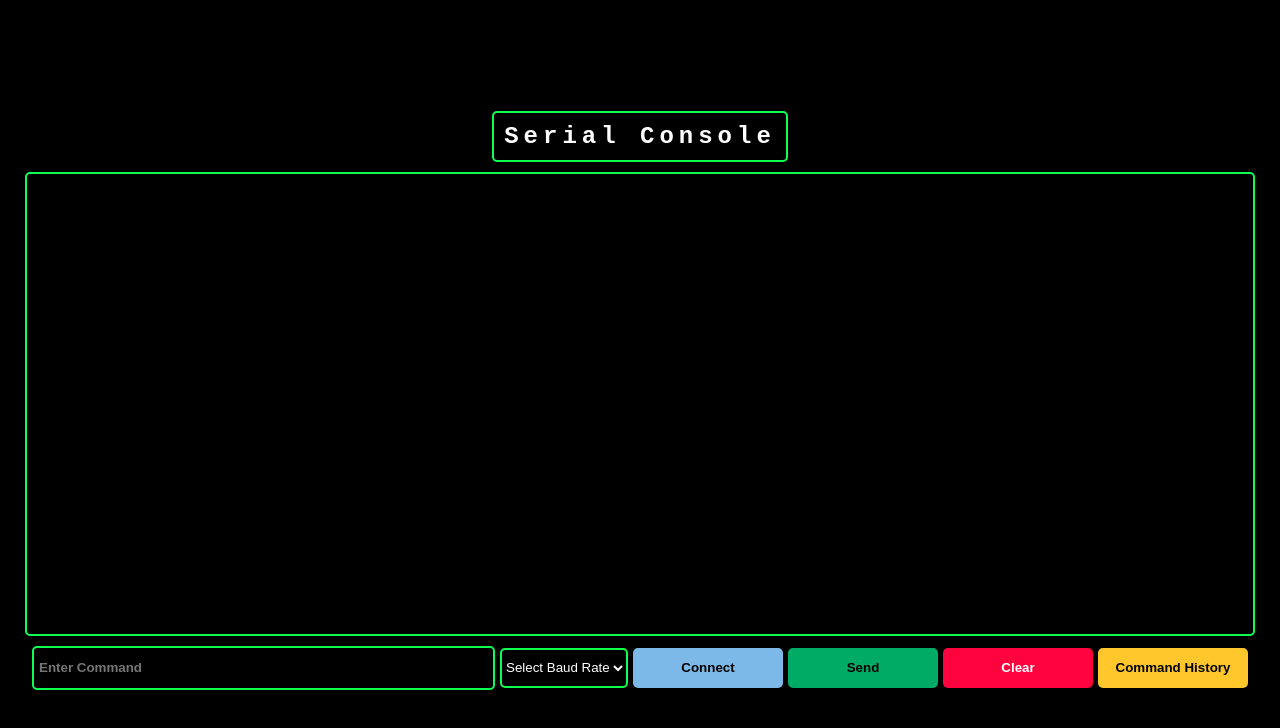
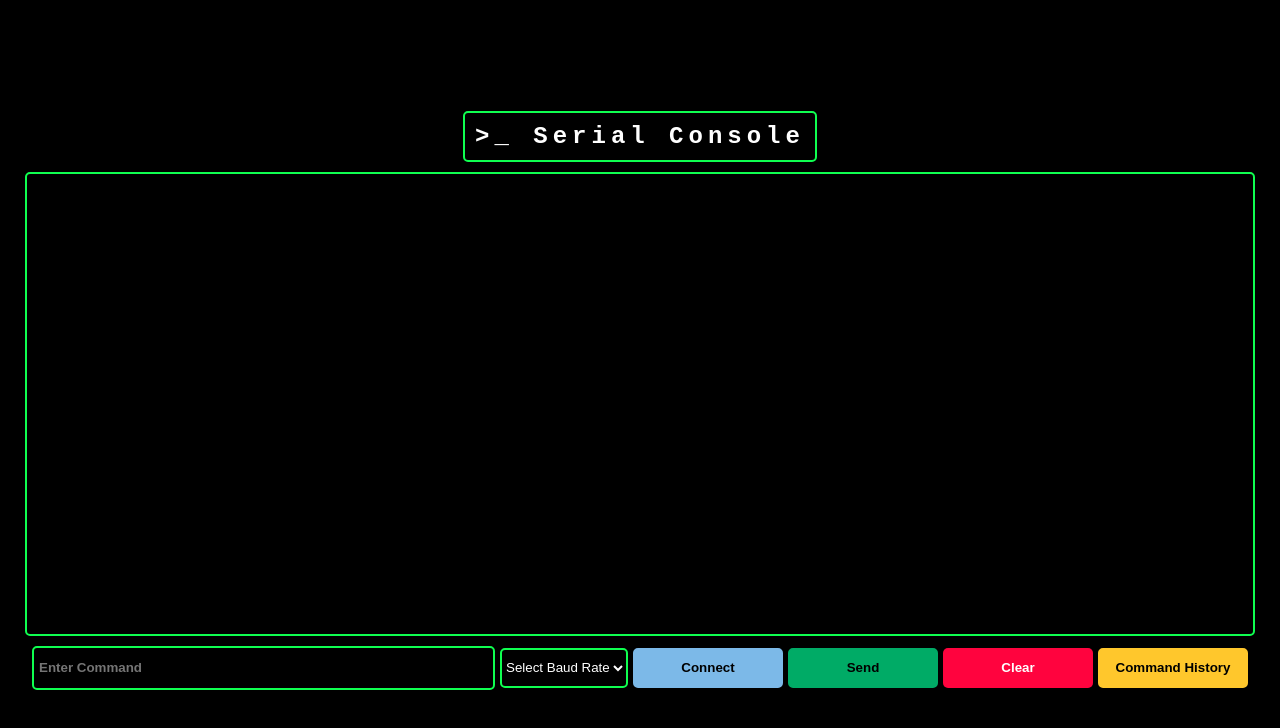
Before and after one commit to wirebits/SerialConsole, a plain HTML site: page index.html in a window 1280 px wide. Drawn offline with Linux system fonts and the light colour scheme.

Commit message:
Look Enhanced

```diff
--- a/index.html
+++ b/index.html
@@ -11,7 +11,7 @@
     <link rel="stylesheet" href="styles.css">
 </head>
 <body>
-    <div class="title">Serial Console</div>
+    <div class="title">>_ Serial Console</div>
         <textarea class="console" id="console" readonly></textarea>
         <div class="input-container">
             <input type="text" id="inputBox" class="input-box" placeholder="Enter Command">
```
